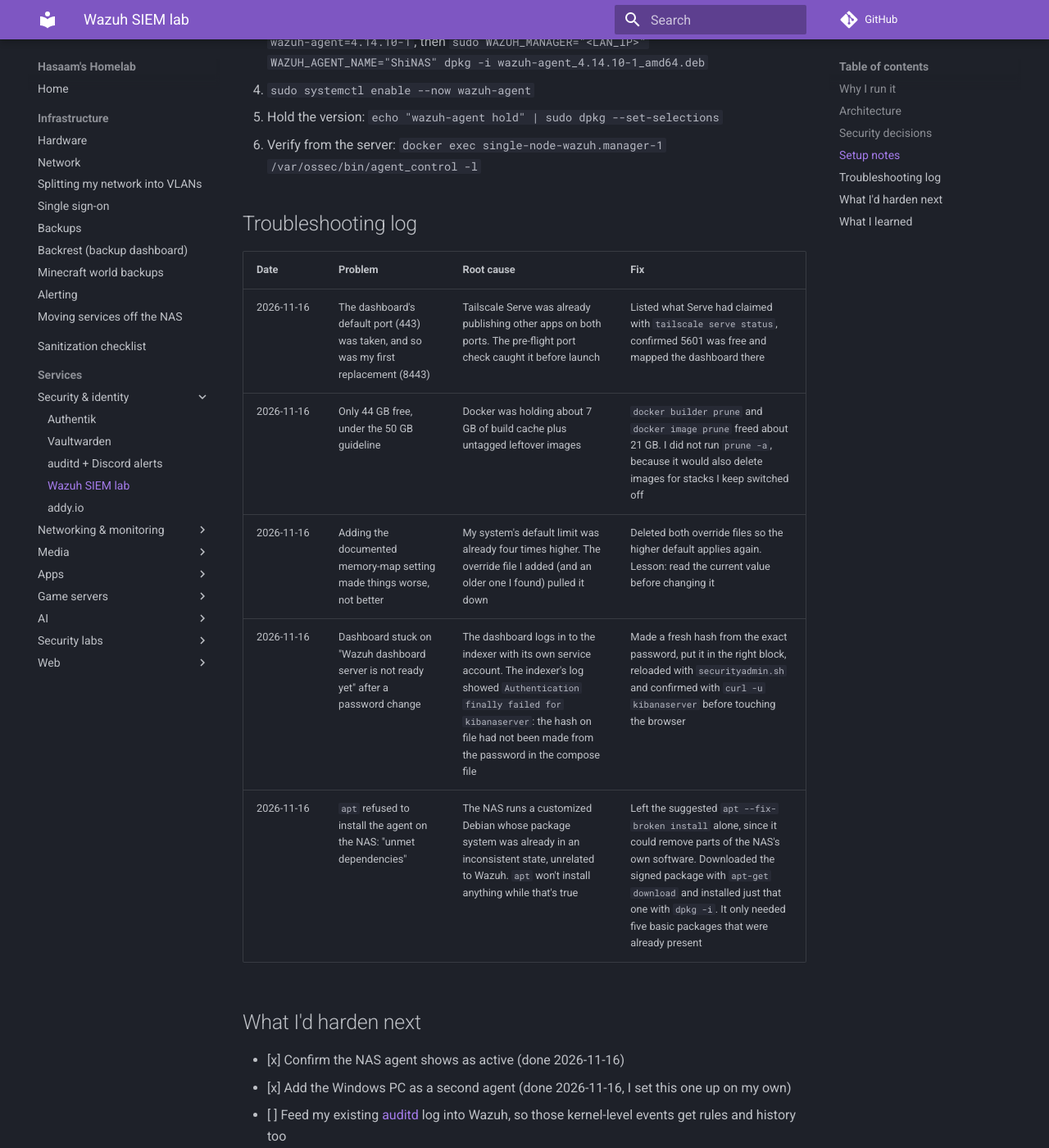
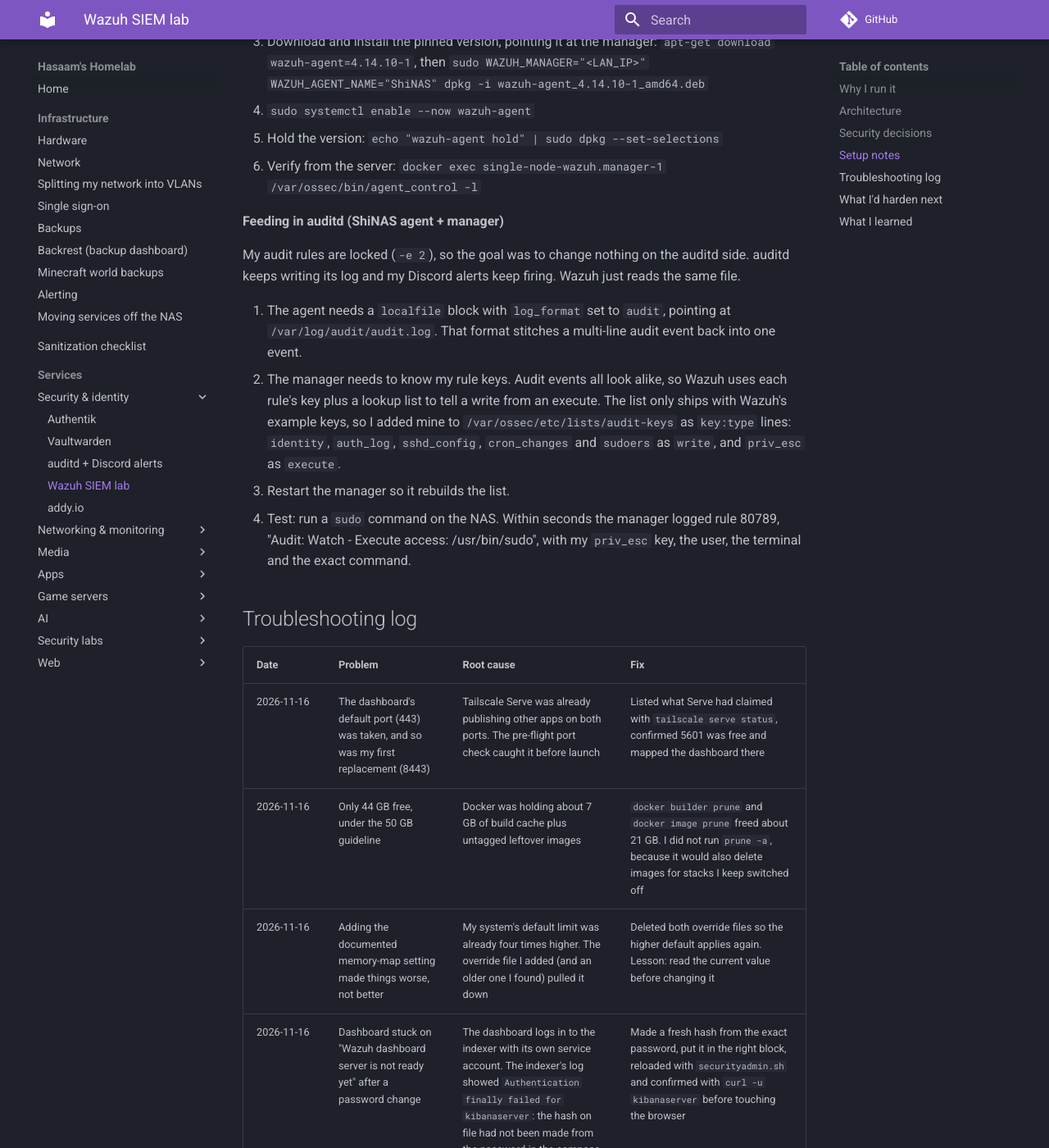
Before and after one commit to Shineori/homelab, an MkDocs documentation site: the page built from docs/services/wazuh.md, in a window 1280 px wide and 1400 px high, scrolled down 3266 px. Shown: the whole window at 82% size. Built offline with MkDocs 1.6.1 and Material for MkDocs 9.7.7, drawn with Linux system fonts in a browser that asks for light colours; comment, search, counter and statistics services are not loaded; some of the changed text lies outside the part shown.

Commit message:
Wazuh: auditd events from the NAS now arrive as Wazuh alerts

```diff
--- a/docs/services/wazuh.md
+++ b/docs/services/wazuh.md
@@ -12,7 +12,7 @@
 
 Stack notes: [`stacks/wazuh/`](https://github.com/shineori/homelab/tree/main/stacks/wazuh)
 
-> 🧭 **Where this is at (2026-11-16):** the server stack is up, all three default passwords are changed, and two agents (the NAS and my Windows PC) are enrolled and showing as active. Still to do: feed in my existing [auditd](security-monitoring.md) logs, then attack my own lab and write detection rules and incident reports. I only claim a skill here once the matching step is actually done.
+> 🧭 **Where this is at (2026-11-16):** the server stack is up, all three default passwords are changed, two agents (the NAS and my Windows PC) are enrolled and showing as active, and my existing [auditd](security-monitoring.md) events from the NAS now arrive as Wazuh alerts. Still to do: attack my own lab, find the alerts, and write detection rules and incident reports. I only claim a skill here once the matching step is actually done.
 
 ## Why I run it
 
@@ -83,6 +83,15 @@ The journey of one log: something happens on the NAS, the agent ships it, the ma
 5. Hold the version: `echo "wazuh-agent hold" | sudo dpkg --set-selections`
 6. Verify from the server: `docker exec single-node-wazuh.manager-1 /var/ossec/bin/agent_control -l`
 
+**Feeding in auditd (ShiNAS agent + manager)**
+
+My audit rules are locked (`-e 2`), so the goal was to change nothing on the auditd side. auditd keeps writing its log and my Discord alerts keep firing. Wazuh just reads the same file.
+
+1. The agent needs a `localfile` block with `log_format` set to `audit`, pointing at `/var/log/audit/audit.log`. That format stitches a multi-line audit event back into one event.
+2. The manager needs to know my rule keys. Audit events all look alike, so Wazuh uses each rule's key plus a lookup list to tell a write from an execute. The list only ships with Wazuh's example keys, so I added mine to `/var/ossec/etc/lists/audit-keys` as `key:type` lines: `identity`, `auth_log`, `sshd_config`, `cron_changes` and `sudoers` as `write`, and `priv_esc` as `execute`.
+3. Restart the manager so it rebuilds the list.
+4. Test: run a `sudo` command on the NAS. Within seconds the manager logged rule 80789, "Audit: Watch - Execute access: /usr/bin/sudo", with my `priv_esc` key, the user, the terminal and the exact command.
+
 ## Troubleshooting log
 
 | Date | Problem | Root cause | Fix |
@@ -97,7 +106,8 @@ The journey of one log: something happens on the NAS, the agent ships it, the ma
 
 - [x] Confirm the NAS agent shows as active (done 2026-11-16)
 - [x] Add the Windows PC as a second agent (done 2026-11-16, I set this one up on my own)
-- [ ] Feed my existing [auditd](security-monitoring.md) log into Wazuh, so those kernel-level events get rules and history too
+- [x] Feed my existing [auditd](security-monitoring.md) log into Wazuh, so those kernel-level events get rules and history too (done 2026-11-16)
+- [ ] Decide what to do about `priv_esc` noise: it alerts on every `sudo`, including my own routine admin work
 - [ ] Move the passwords out of the compose file into a `.env` file or Docker secrets
 - [ ] Stop publishing the indexer API (9200) and manager API (55000) on every address. Agents only need 1514 and 1515
 - [ ] Set an index retention policy, so alerts can't slowly fill the disk
```
